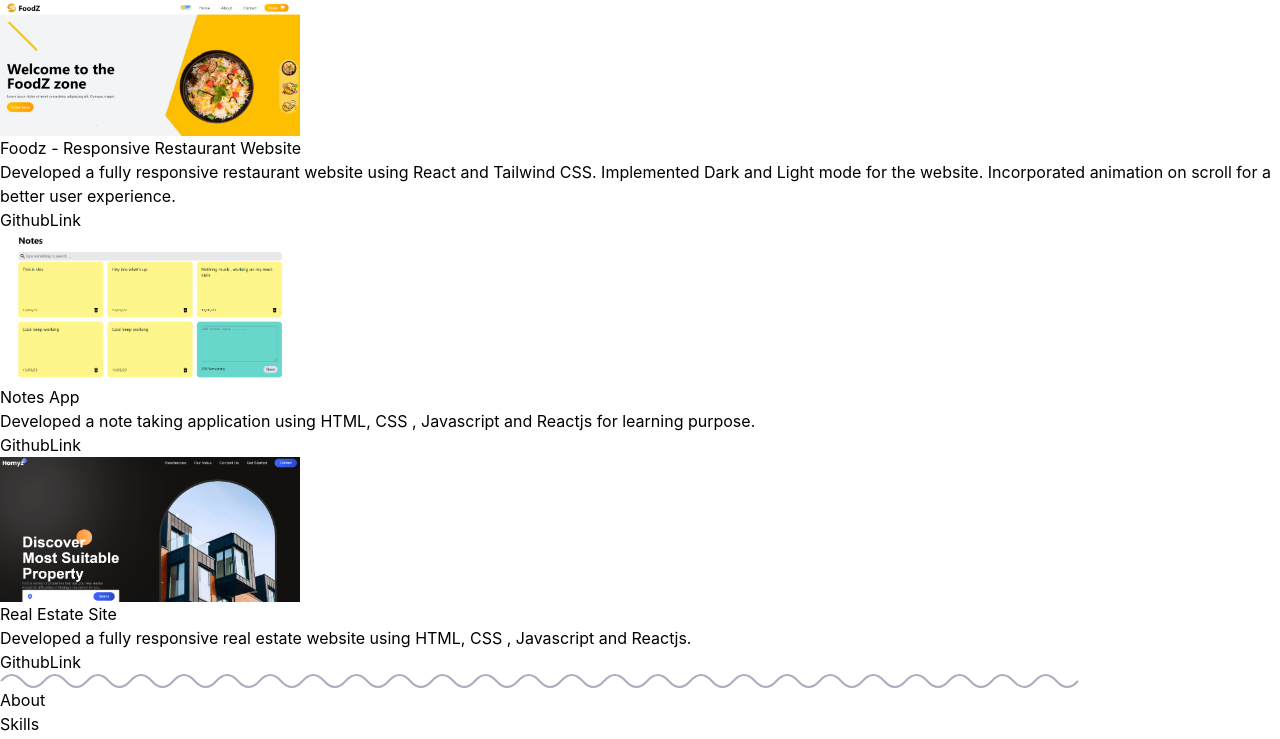
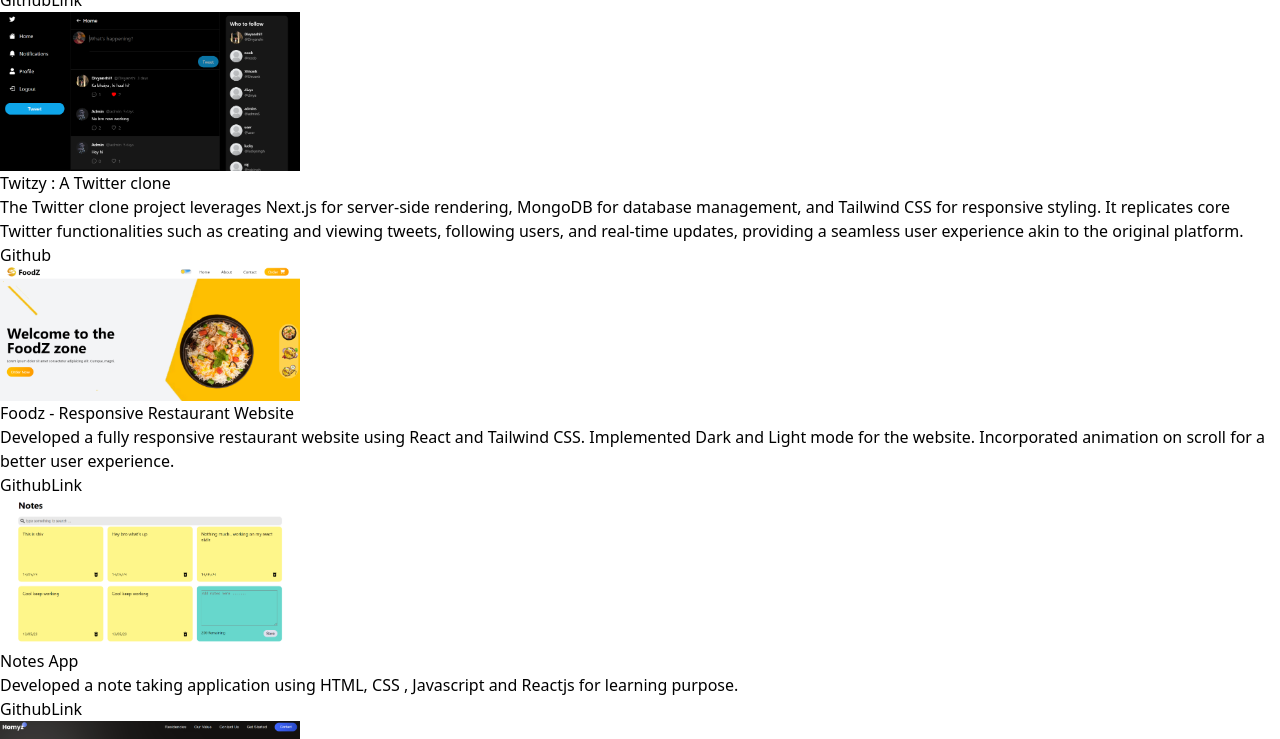
Before and after one commit to shibv/Portfolio, a React (Vite) app: page / in a window 1280 px wide. Shown: the part 2320-3059 px from the top of the page. Built offline with nearby package versions, Linux system fonts and the light colour scheme.

Commit message:
Updated UI

```diff
--- a/src/App.css
+++ b/src/App.css
@@ -1,3 +1,4 @@
 html {
     scroll-behavior: smooth;
+    min-height: 100vh;
   }
--- a/src/App.jsx
+++ b/src/App.jsx
@@ -1,32 +1,31 @@
-import { useState } from 'react'
-import './App.css'
-import {useEffect} from 'react'
-import AOS from 'aos';
-import 'aos/dist/aos.css';
-import Navbar from './components/Navbar'
-import { Hero } from './components/Hero';
-import { Skills } from './components/Skills';
-import Projects from './components/Projects';
-import Footer from './components/Footer';
-
-
+import { useState } from "react";
+import "./App.css";
+import { useEffect } from "react";
+import AOS from "aos";
+import "aos/dist/aos.css";
+import Navbar from "./components/Navbar";
+import { Hero } from "./components/Hero";
+import { Skills } from "./components/Skills";
+import Projects from "./components/Projects";
+import Footer from "./components/Footer";
 
 function App() {
   useEffect(() => {
-    document.title = 'Shiv Shankar Singh';
+    document.title = "Shiv Shankar Singh";
     AOS.init();
   }, []);
 
   return (
-    <div className="px-6 lg:px-20 xl:px-36 bg-black ">
-     <Navbar />
-     <Hero />
-     <Skills />
-     <Projects />
-     <Footer />
+    <div className="px-6 lg:px-20 xl:px-36 bg-slate-950 relative h-full w-full ">
+      <div class="absolute bottom-0 left-0 right-0 top-0 bg-[linear-gradient(to_right,#4f4f4f2e_1px,transparent_1px),linear-gradient(to_bottom,#4f4f4f2e_1px,transparent_1px)] bg-[size:14px_24px] [mask-image:radial-gradient(ellipse_60%_50%_at_50%_0%,#000_70%,transparent_100%)]"></div>
 
+      <Navbar />
+      <Hero />
+      <Skills />
+      <Projects />
+      <Footer />
     </div>
-  )
+  );
 }
 
-export default App
+export default App;
--- /dev/null
+++ b/src/Data/ProjectData.js
@@ -0,0 +1,66 @@
+import cryptzy from '../assets/cryptzzy.png'
+import JapanPrediction  from '../assets/JapanPrediction .png'
+import notes from "../assets/notes_app.png"
+import Homyz from '../assets/Homyz.png'
+import foodz from '../assets/foodz.png'
+import Twitzy from '../assets/Twitzy.png'
+
+
+
+
+ const Projectdata = [
+        {
+            name: "Hoomyz - a Real Estate site",
+            desc: "Developed a full-stack responsive real estate website with secure authentication, empowering administrators to execute CRUD operations. • Implemented secure authentication utilizing JWT and bcrypt.js, augmented by Firebase authentication for enhanced security. • Developed the backend infrastructure using NodeJS and ExpressJS, with MongoDB as the database solution ",
+            github_link : "https://github.com/shibv/Homyz",
+            deployed_link : "https://hoomyzz.onrender.com/",
+            img : Homyz,
+        },
+      {
+          name : "Cryptzy",
+          desc : "Built a responsive Crypto Currency Tracker with real-time dynamic graphs using Chart.js for profit/loss (%) over the previous 24hrs, 6 months and market data. • Utilized CoinGecko API to dynamically fetch and display real-time data for over 80 cryptocurrencies. • TechStack consisted of HTML, CSS, JavaScript, React.js, Tailwind CSS, and Redux Toolkit. ",
+          github_link : "https://github.com/shibv/cryptzy",
+          deployed_link : "https://cryptzyi.vercel.app/",
+          Another_Ui : "https://cryptzyy.vercel.app/",
+          img : cryptzy
+      },
+      {
+          name : "FutureValuEstate -JAPAN Real Estate Valuation",
+          desc : "Developed a web app for real estate investment analysis in Japanese prefectures, utilizing machine learning models for accurate plot price predictions till 2030 and valuable insights and visualization.  ",
+          github_link : "https://github.com/shibv/JAPAN-Real-Estate-Valuation",
+          deployed_link : "https://jp-real-estate-valuation.streamlit.app/",
+          img : JapanPrediction
+      },
+      {
+        name: "Twitzy : A Twitter clone",
+        desc: "The Twitter clone project leverages Next.js for server-side rendering, MongoDB for database management, and Tailwind CSS for responsive styling. It replicates core Twitter functionalities such as creating and viewing tweets, following users, and real-time updates, providing a seamless user experience akin to the original platform. ",
+        github_link : "https://github.com/shibv/Social-Media-Platform",
+        img : Twitzy,
+      },
+      {
+          name : "Foodz - Responsive Restaurant Website",
+          desc : "Developed a fully responsive restaurant website using React and Tailwind CSS. Implemented Dark and Light mode for the website. Incorporated animation on scroll for a better user experience.  ",
+          github_link : "https://github.com/shibv/CSSPractice/tree/main/css",
+          deployed_link : "https://css-practice-alpha.vercel.app/",
+          img : foodz
+      },
+      {
+          name :"Notes App",
+          desc : "Developed a note taking application using HTML, CSS , Javascript and Reactjs for learning purpose. ",
+          github_link:"https://github.com/shibv/NotesSite",
+          deployed_link: "https://vercel.com/shivs-projects-9b5e92f6/notes-site",
+          img : notes,
+
+      },
+      {
+          name: " Real Estate Site",
+          desc: "Developed a fully responsive real estate website using HTML, CSS , Javascript and Reactjs. ",
+          github_link : "https://github.com/shibv/RealEstateSite/",
+          deployed_link : "https://real-estate-site-pink.vercel.app/",
+          img : Homyz,
+      },
+
+
+    ]
+
+export default Projectdata
--- a/src/components/Footer.jsx
+++ b/src/components/Footer.jsx
@@ -3,14 +3,10 @@ import hr from '../assets/curve-hr.svg'
 
 const Footer = () => {
   return (
-    <div className="mt-4 bg-slate-500 rounded-md text-white px-8 py-4">
-    <ul className="text-center">
-      <li><a href="#home" className="hover:underline">About</a></li>
-      <li><a href="#skills" className="hover:underline">Skills</a></li>
-      <li><a href="#certs" className="hover:underline">Projects</a></li>
-    </ul>
+    <div className="mt-4 bg-slate-900 rounded-md text-white px-8 py-4">
 
-    <img src={hr} className="mb-4 mt-4 w-full md:h-1 text-white bottom-0" alt="hr" />
+
+
 
     <p className="text-sm font-light text-center">Copyright © 2024 Shiv Shankar Singh. All Right Reserved</p>
 
--- a/src/components/Hero.jsx
+++ b/src/components/Hero.jsx
@@ -20,7 +20,7 @@ export const Hero = () => {
             null
         }
         <div id="home" className="flex w-full h-screen flex-col md:flex-row gap-5 items-center justify-center text-white relative">
-            <div className='md:w-3/6 md:p-4'>
+            <div className='md:w-3/6 md:p-4 rounded'>
                 <img data-aos="flip-right" data-aos-duration="1500" data-aos-offset="200"  src={gif} alt="profile" onLoad={() => setLoaded(false)} />
             </div>
             <div className='md:w-3/6' data-aos="fade-right" data-aos-duration="1000" data-aos-offset="100" >
--- a/src/components/Navbar.jsx
+++ b/src/components/Navbar.jsx
@@ -5,7 +5,7 @@ import cov from '../assets/cov-3.png'
 
 const Navbar = () => {
   return (
-    <div className='fixed z-50 bg-black w-full top-0 left-0 px-8 py-4 lg:px-20 xl:px-36'>
+    <div className='fixed z-50  w-full top-0 left-0 px-8 py-4 lg:px-20 xl:px-36'>
         <div className="flex justify-between items-center text-white">
             <img src={cov} className="App-logo w-10  rounded-full" alt="logo" />
             <ul className="hidden md:flex">
--- a/src/components/ProjectCard.jsx
+++ b/src/components/ProjectCard.jsx
@@ -44,12 +44,17 @@ function ProjectCard(props) {
             >
               <span>Github</span>
             </a>
+            {
+              props.deployed_link && (
                 <a
                 href={props.deployed_link}
                 className="inline-flex justify-center items-center whitespace-nowrap rounded-lg bg-slate-800 hover:bg-slate-900 border border-slate-700 px-3 py-1.5 text-sm font-medium text-slate-300 focus-visible:outline-none focus-visible:ring focus-visible:ring-indigo-300 dark:focus-visible:ring-slate-600 transition-colors duration-150"
               >
                 <span>Link</span>
               </a>
+              )
+            }
+
             {
               props.Another_Ui && (
                 <a
--- a/src/components/Projects.jsx
+++ b/src/components/Projects.jsx
@@ -1,62 +1,11 @@
 import React from 'react'
 import foodz from '../assets/foodz.png'
 import hr from "../assets/curve-hr.svg";
-import cryptzy from '../assets/cryptzzy.png'
-import JapanPrediction  from '../assets/JapanPrediction .png'
-import notes from "../assets/notes_app.png"
-import Homyz from '../assets/Homyz.png'
-import Hoomyz from '../assets/Hoomyz.png'
+
 import ProjectCard from './ProjectCard';
+import ProjectData from '../Data/ProjectData.js';
 
 
-// Project Data
-const Projectdata = [
-    {
-        name: "Hoomyz - a Real Estate site",
-        desc: "• Developed a full-stack responsive real estate website with secure authentication, empowering administrators to execute CRUD operations. • Implemented secure authentication utilizing JWT and bcrypt.js, augmented by Firebase authentication for enhanced security. • Developed the backend infrastructure using NodeJS and ExpressJS, with MongoDB as the database solution ",
-        github_link : "https://github.com/shibv/Homyz",
-        deployed_link : "https://hoomyzz.onrender.com/",
-        img : Hoomyz,
-    },
-  {
-      name : "Cryptzy",
-      desc : "• Built a responsive Crypto Currency Tracker with real-time dynamic graphs using Chart.js for profit/loss (%) over the previous 24hrs, 6 months and market data. • Utilized CoinGecko API to dynamically fetch and display real-time data for over 80 cryptocurrencies. • TechStack consisted of HTML, CSS, JavaScript, React.js, Tailwind CSS, and Redux Toolkit. ",
-      github_link : "https://github.com/shibv/cryptzy",
-      deployed_link : "https://cryptzyi.vercel.app/",
-      Another_Ui : "https://cryptzyy.vercel.app/",
-      img : cryptzy
-  },
-  {
-      name : "FutureValuEstate -JAPAN Real Estate Valuation",
-      desc : "Developed a web app for real estate investment analysis in Japanese prefectures, utilizing machine learning models for accurate plot price predictions till 2030 and valuable insights and visualization.  ",
-      github_link : "https://github.com/shibv/JAPAN-Real-Estate-Valuation",
-      deployed_link : "https://jp-real-estate-valuation.streamlit.app/",
-      img : JapanPrediction
-  },
-  {
-      name : "Foodz - Responsive Restaurant Website",
-      desc : "Developed a fully responsive restaurant website using React and Tailwind CSS. Implemented Dark and Light mode for the website. Incorporated animation on scroll for a better user experience.  ",
-      github_link : "https://github.com/shibv/CSSPractice/tree/main/css",
-      deployed_link : "https://css-practice-alpha.vercel.app/",
-      img : foodz
-  },
-  {
-      name :"Notes App",
-      desc : "Developed a note taking application using HTML, CSS , Javascript and Reactjs for learning purpose. ",
-      github_link:"https://github.com/shibv/NotesSite",
-      deployed_link: "https://vercel.com/shivs-projects-9b5e92f6/notes-site",
-      img : notes,
-
-  },
-  {
-      name: " Real Estate Site",
-      desc: "Developed a fully responsive real estate website using HTML, CSS , Javascript and Reactjs. ",
-      github_link : "https://github.com/shibv/RealEstateSite/",
-      deployed_link : "https://real-estate-site-pink.vercel.app/",
-      img : Homyz,
-  }
-
-]
 
 
 const Projects = () => {
@@ -68,7 +17,7 @@ const Projects = () => {
     {/* <div className="flex flex-col md:flex-row flex-wrap mt-4 gap-5"> */}
     <div className="grid grid-cols-1 md:grid-cols-3 justify-center mt-4 gap-5">
         {
-            Projectdata.map(({name, desc, github_link, deployed_link, img, Another_Ui}) => {
+            ProjectData.map(({name, desc, github_link, deployed_link, img, Another_Ui}) => {
                 return <ProjectCard key={name} name={name} desc={desc} github_link={github_link} deployed_link={deployed_link} img={img} Another_Ui={Another_Ui}  />
             })
         }
--- a/src/index.css
+++ b/src/index.css
@@ -2,7 +2,7 @@
 @tailwind components;
 @tailwind utilities;
 
-body {
+/* body {
     margin: 0;
     font-family: -apple-system, BlinkMacSystemFont, 'Segoe UI', 'Roboto', 'Oxygen',
       'Ubuntu', 'Cantarell', 'Fira Sans', 'Droid Sans', 'Helvetica Neue',
@@ -14,4 +14,4 @@ body {
   code {
     font-family: source-code-pro, Menlo, Monaco, Consolas, 'Courier New',
       monospace;
-  }
+  } */
```
Also changed, not shown: src/assets/Twitzy.png (added). Lines whose indentation alone changed are shown as unchanged.
